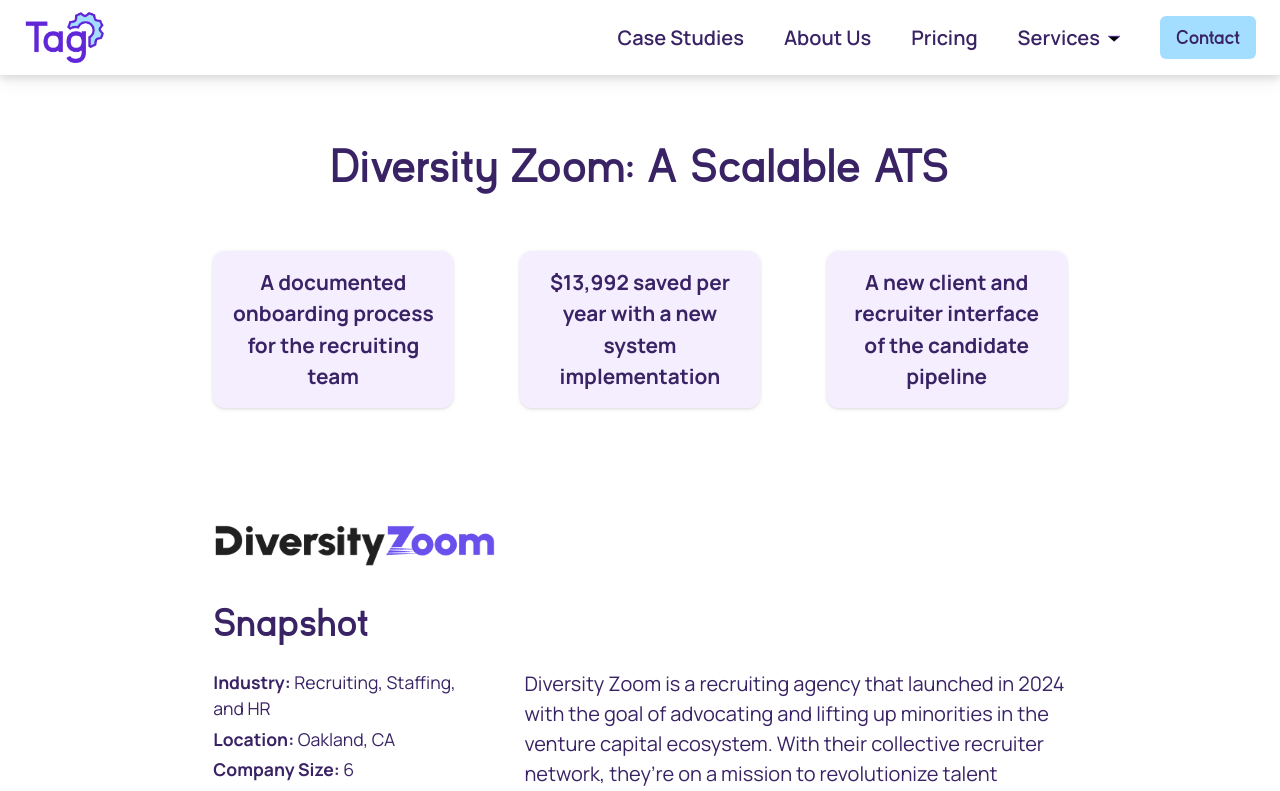
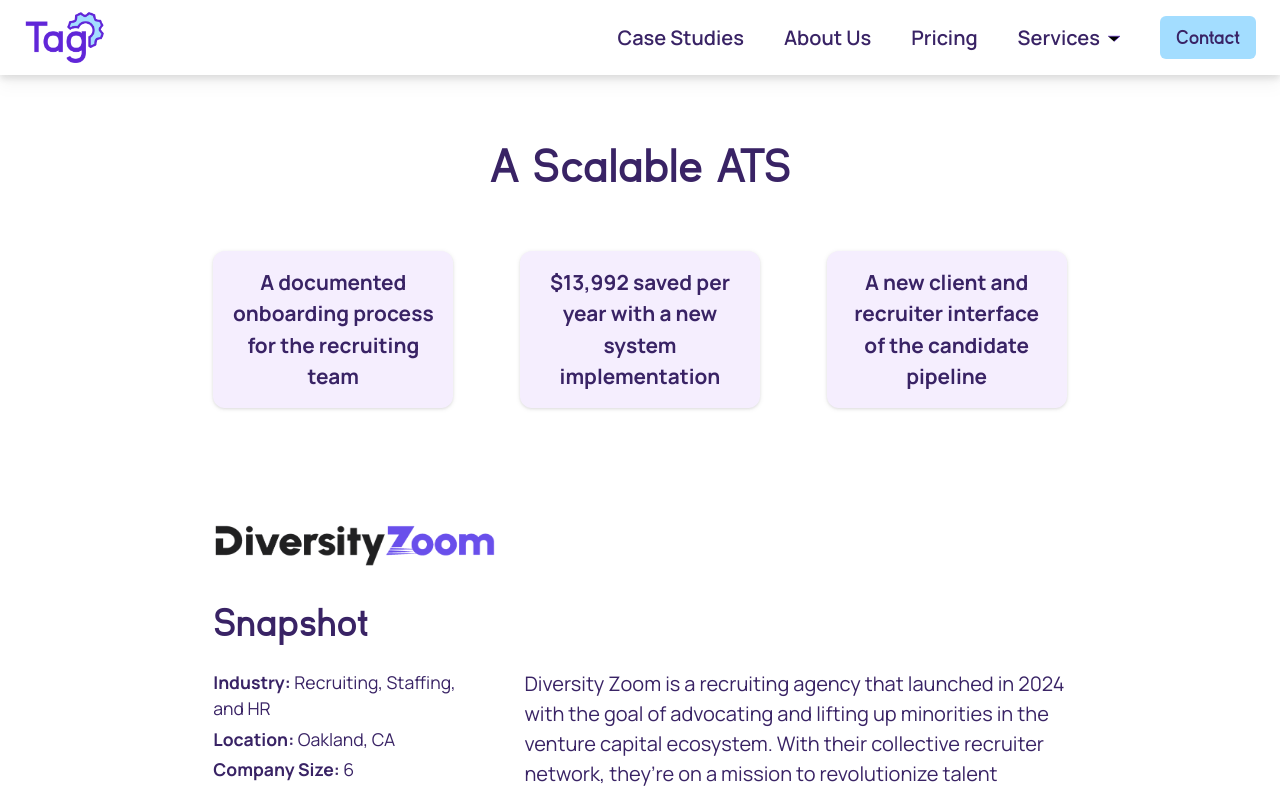
Before and after one commit to hicass/tag-ops-v3, a Next.js app: page /case-studies/diversity-zoom in a window 1280 px wide. Shown: the top 791 px of the page. Built offline with nearby package versions, Linux system fonts and the light colour scheme.

Commit message:
Update copy

```diff
--- a/src/app/case-studies/diversity-zoom/page.tsx
+++ b/src/app/case-studies/diversity-zoom/page.tsx
@@ -11,7 +11,7 @@
 };
 
 const diversityZoomCaseStudyData: CaseStudy = {
-  title: 'Diversity Zoom: A Scalable ATS',
+  title: 'A Scalable ATS',
   topCards: [
     'A documented onboarding process for the recruiting team',
     '$13,992 saved per year with a new system implementation',
```
